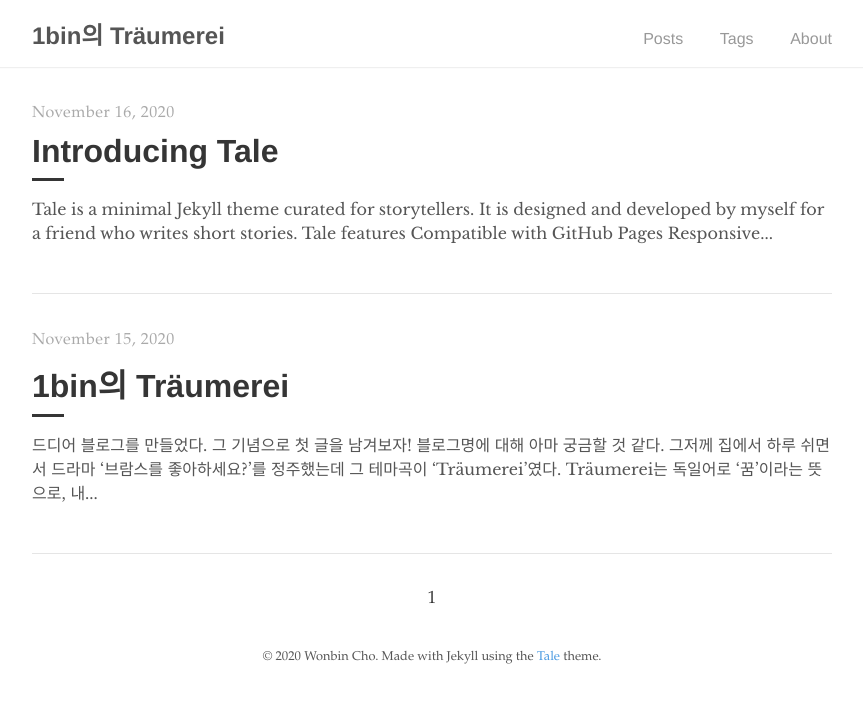
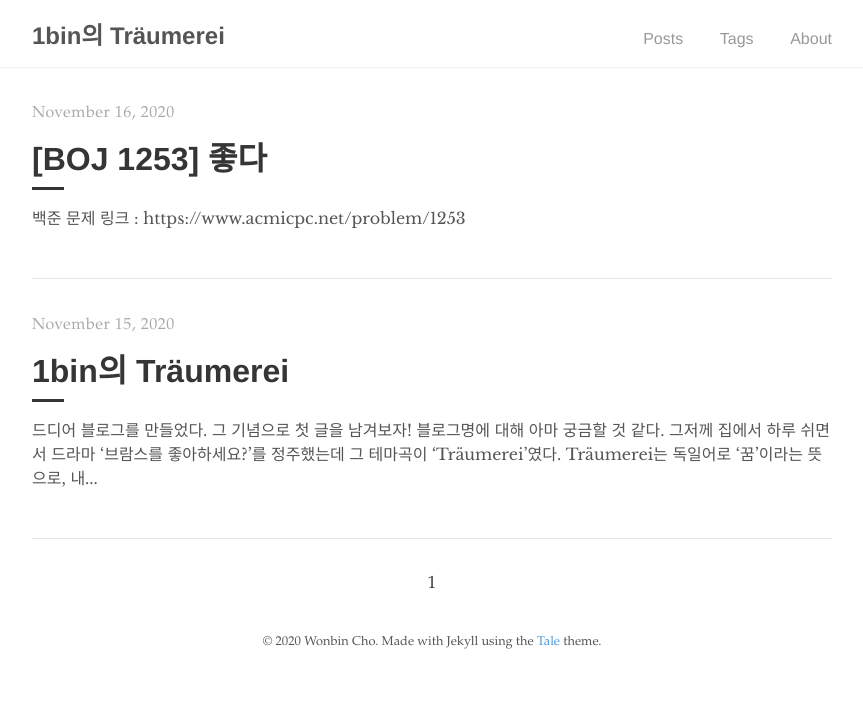
Before and after one commit to 1bin01/1bin01.github.io, a Jekyll site: the page built from index.html, in a window 1280 px wide. Shown: the top 703 px of the page, without its empty margins (208-1071 px from the left). Built offline with Jekyll 4.4.1, drawn with Linux system fonts in a browser that asks for light colours; the list of posts is cut into pages by our own code.

Commit message:
Update 2020-11-16-boj-1253.md

```diff
--- a/_posts/2020-11-16-boj-1253.md
+++ b/_posts/2020-11-16-boj-1253.md
@@ -1,26 +1,12 @@
 ---
 layout: post
-title:  "Introducing Tale"
-author: "Chester"
+title:  "[BOJ 1253] 좋다"
+author: "1bin"
 comments: true
 tags: Tale
 ---
 
-Tale is a minimal [Jekyll](https://jekyllrb.com/) theme curated for storytellers. It is designed and developed by [myself](https://github.com/chesterhow/) for a friend who writes short stories.
+백준 문제 링크 : https://www.acmicpc.net/problem/1253
 
-## Tale features
-- Compatible with GitHub Pages
-- Responsive design (looks just as good on mobile)
-- Syntax highlighting, with the help of Pygments
-- Markdown and HTML text formatting
-- Pagination of posts
 
-Head over to the [Example Content]({{ site.baseurl }}/2017-03-16/example-content) post for a showcase of Tale's text formatting features.
-
-## Browser Support
-Tale works on most if not all modern browsers, including Chrome, Safari and Firefox 👍🏼
-
-## Download or Contribute
-Tale is publicly hosted on GitHub, so go ahead and download or fork it at the [GitHub repository](https://github.com/chesterhow/tale). If you spot any bugs or have any suggestions, feel free to create an issue or make a pull request.
-
-Thanks for checking out Tale!
+<script src="https://gist.github.com/1bin01/58e148a379b1402817d7bb1b185d0345.js"></script>
```
